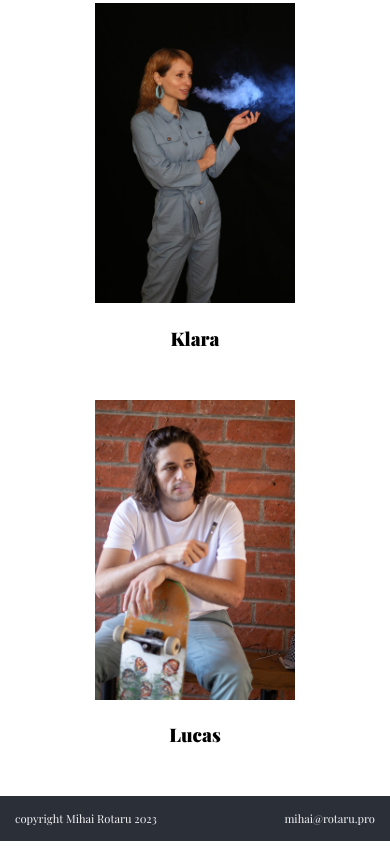
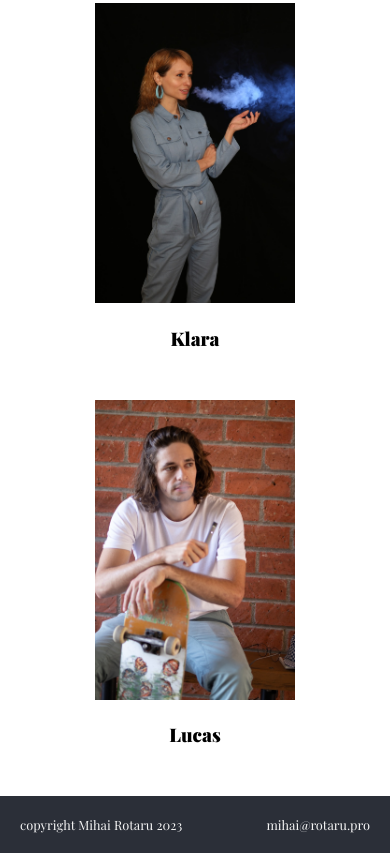
Before and after one commit to Mihai20000/FictionalCompanyproject, a plain HTML site: page index.html in a window 390 px wide. Shown: the part 4832-5685 px from the top of the page. Drawn offline with nearby package versions, Linux system fonts and the light colour scheme; a web font is replaced by a local one.

Commit message:
Update style.css

```diff
--- a/css/style.css
+++ b/css/style.css
@@ -194,8 +194,8 @@ footer {
     /* Footer */
 
     footer {
-        font-size: 0.7rem;
-        padding: 15px;
+        font-size: 0.8rem;
+        padding: 20px;
 }
 
 @media screen and (max-width: 1600px) {
```
